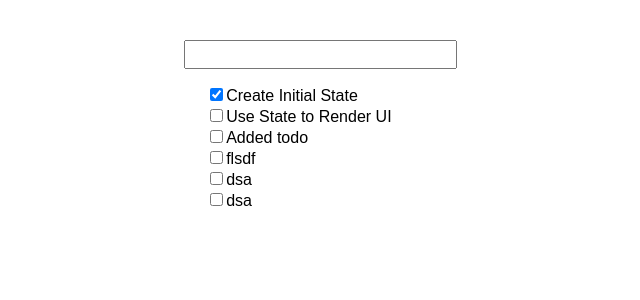
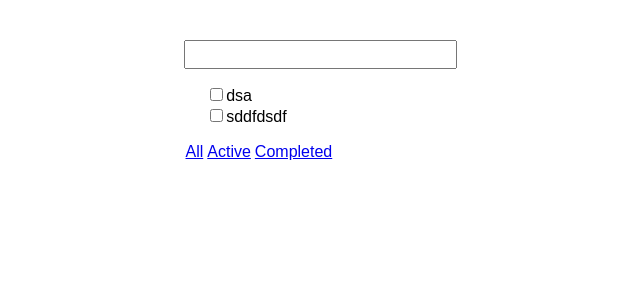
Before and after one commit to dennisXZX/react-todo-v2, a React (Create React App) app: page /active in a window 1280 px wide. Shown: the top 300 px of the page, without its empty margins (320-960 px from the left). Built offline with nearby package versions, Linux system fonts and the light colour scheme; data requests are answered from the project's data file.

Commit message:
added filter feature

```diff
--- a/db.json
+++ b/db.json
@@ -8,16 +8,16 @@
     {
       "id": 3,
       "name": "Use State to Render UI",
-      "isComplete": false
+      "isComplete": true
     },
     {
       "id": 4,
       "name": "Added todo",
-      "isComplete": false
+      "isComplete": true
     },
     {
       "name": "flsdf",
-      "isComplete": false,
+      "isComplete": true,
       "id": 5
     },
     {
@@ -26,7 +26,7 @@
       "id": 7
     },
     {
-      "name": "dsa",
+      "name": "sddfdsdf",
       "isComplete": false,
       "id": 8
     }
--- a/package.json
+++ b/package.json
@@ -7,6 +7,7 @@
     "react": "^16.2.0",
     "react-dom": "^16.2.0",
     "react-redux": "^5.0.7",
+    "react-router-dom": "^4.2.2",
     "react-scripts": "1.1.1",
     "redux": "^3.7.2",
     "redux-devtools-extension": "^2.13.2",
--- a/src/App.css
+++ b/src/App.css
@@ -49,3 +49,8 @@ span.delete-item button {
 li:hover span.delete-item {
   visibility: visible;
 }
+
+a {
+  padding-left: 2px;
+  padding-right: 2px;
+}
--- a/src/App.js
+++ b/src/App.js
@@ -1,8 +1,10 @@
 import React, { Component } from 'react';
+import { BrowserRouter as Router, Route } from 'react-router-dom';
 
 import TodoForm from './components/TodoForm';
 import TodoList from './components/TodoList';
 import Message from './components/Message';
+import Footer from './components/Footer';
 
 import './App.css';
 
@@ -10,11 +12,16 @@ class App extends Component {
   render() {
     return (
       <div className="App">
-        <div className="Todo-App">
-          <Message message='hello there' />
-          <TodoForm />
-          <TodoList />
-        </div>
+        <Router>
+          <div className="Todo-App">
+            <Message message='hello there' />
+            <TodoForm />
+            <Route path='/:filter?' render={({ match }) => (
+              <TodoList filter={match.params.filter} />
+            )}></Route>
+            <Footer />
+          </div>
+        </Router>
       </div>
     );
   }
--- /dev/null
+++ b/src/components/Footer.js
@@ -0,0 +1,14 @@
+import React from 'react';
+import { Link } from 'react-router-dom';
+
+const Footer = (props) => {
+  return (
+    <div>
+      <Link to='/'>All</Link>
+      <Link to='/active'>Active</Link>
+      <Link to='/completed'>Completed</Link>
+    </div>
+  )
+}
+
+export default Footer;
--- a/src/components/TodoList.js
+++ b/src/components/TodoList.js
@@ -1,6 +1,6 @@
 import React, { Component } from 'react';
 import { connect } from 'react-redux';
-import { fetchTodos, toggleTodo, deleteTodo } from '../reducers/todoReducer';
+import { fetchTodos, toggleTodo, deleteTodo, getVisibleTodos } from '../reducers/todoReducer';
 
 const TodoItem = ({ id, isComplete, name, toggleTodo, deleteTodo }) => {
   return (
@@ -44,9 +44,9 @@ class TodoList extends Component {
   }
 }
 
-const mapStateToProps = (state) => {
+const mapStateToProps = (state, ownProps) => {
   return {
-    todos: state.todo.todos
+    todos: getVisibleTodos(state.todo.todos, ownProps.filter)
   }
 }
 
--- a/src/reducers/todoReducer.js
+++ b/src/reducers/todoReducer.js
@@ -103,6 +103,17 @@ export const deleteTodo = (id) => {
   }
 }
 
+export const getVisibleTodos = (todos, filter) => {
+  switch (filter) {
+    case 'active':
+      return todos.filter(todo => !todo.isComplete);
+    case 'completed':
+      return todos.filter(todo => todo.isComplete);
+    default:
+      return todos;
+  }
+}
+
 export default (state = initState, action) => {
   switch (action.type) {
     case TODO_ADD:
```
Also changed, not shown: 2 other files (tests, documents, lock files or other folders).
